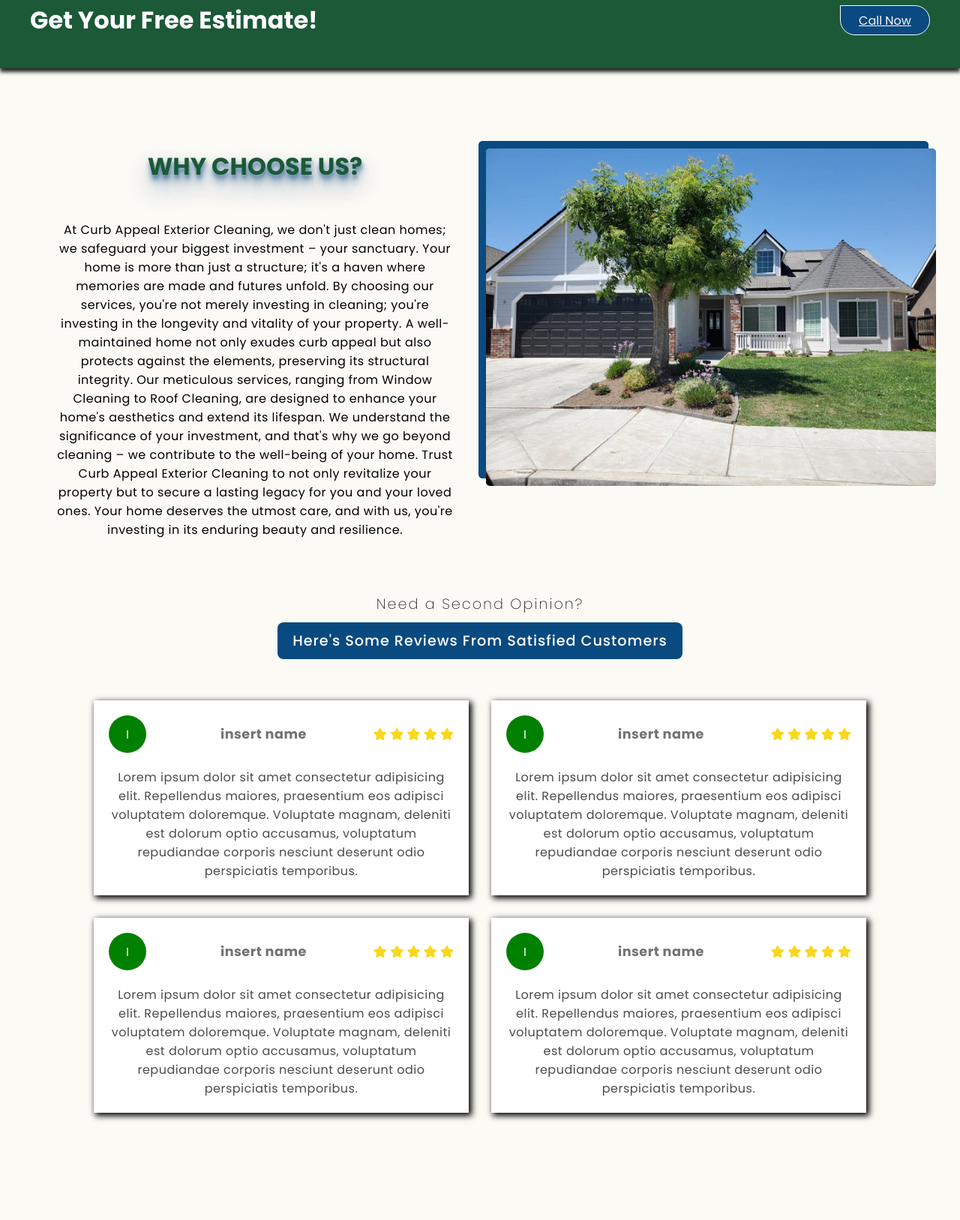
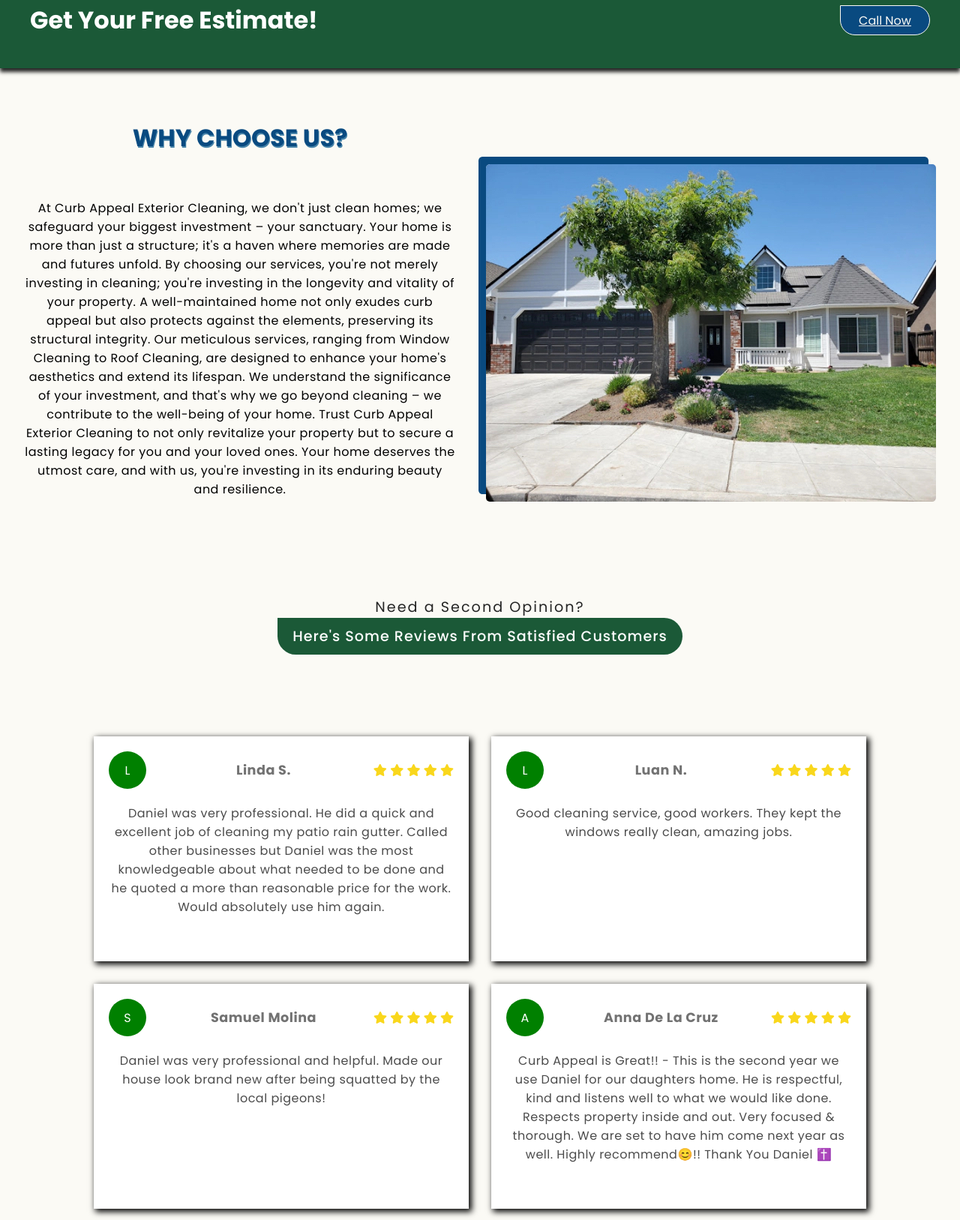
Before and after one commit to winebrenner444/Curb-Appeal-Exterior-Cleaning, a plain HTML site: page html/index.html in a window 1280 px wide. Shown: the part 900-2527 px from the top of the page at 75% size. Before the commit the page ends 2399 px from the top, so only its background shows below. Drawn offline with Linux system fonts and the light colour scheme.

Commit message:
update index page

```diff
--- a/css/style.css
+++ b/css/style.css
@@ -29,18 +29,14 @@
 }
 
 .main-heading {
-    color: #1b5937;
+    color: rgb(9, 74, 128);
     text-align: center;
     margin: 0 0 1rem 0;
     text-transform: uppercase;
     text-shadow:
-    /* 1px 1px 0px #767b7f,
-    1px 2px 0px #767b7f, */
-    1px 5px 5px rgba(9, 74, 128, 0.5),
-    1px 10px 10px rgba(9, 74, 128, 0.4),
-    1px 15px 30px rgba(9, 74, 128, 0.3),
-    1px 20px 40px rgba(19, 74, 128, 0.2);
+    1px 2px 0px #4884a9;
 }
+
 
 p {
     text-align: center;
@@ -60,13 +56,9 @@
 .main-intro-photo {
     display: flex;
     flex-shrink: 2;
-    align-items: flex-end;
+    align-self: center;
     width: 96%;
     max-width: 600px;
-    max-height: auto;
-    top: 0;
-    left: 0;
-    bottom: 0;
     border-radius: 0.3215rem 0.3215rem 0.3215rem 0.3215rem;
     height: 100%;
     box-shadow: 10px 10px #094a80;
@@ -133,22 +125,21 @@
    justify-content: space-between;
     max-width: 1400px;
     margin: auto;
-    margin-top: 75px;
     padding: 2rem;
 }
 .main-why-photo {
     display: flex;
     flex-shrink: 2;
-    align-items: flex-end;
+    align-self: center;
     width: 96%;
+    margin-top: 4rem;
     max-width: 600px;
-    max-height: auto;
     border-radius: 0.3215rem 0.3215rem 0.3215rem 0.3215rem;
     height: 100%;
     box-shadow: -10px -10px #094a80;
  }
 
- #nice-home {
+ #choose-us-photo {
     width: 100%;
     border-radius: 0.3215rem 0.3125rem 0.3215rem 0.3125rem;
 
@@ -156,9 +147,8 @@
 
  .main-why-text {
     display: flex;
-    flex-direction: column;
     flex-wrap: wrap;
-    margin: 0 40px;
+    padding-right: 2rem;
     align-items: center;
     justify-content: center;
     width: 50%;
@@ -210,7 +200,7 @@
 .main-reviews-heading {
     letter-spacing: 1px;
     margin: 30px 0px;
-    padding: 10px 20px;
+    padding: 4rem;
     display: flex;
     flex-direction: column;
     justify-content: center;
@@ -219,17 +209,16 @@
 
 .main-reviews-heading h2 {
     font-size: 1.2rem;
-    font-weight: 200;
+    font-weight: 400;
     color: #252525;
-    margin-bottom: 10px;
     letter-spacing: 2px;
 }
 
 .main-reviews-heading h1 {
     font-size: 1.2rem;
     font-weight: 500;
-    background-color: #094a80;
-    border-radius: 0.5rem;
+    background-color: #1b5937;
+    border-radius: 0 1.875rem 1.875rem 1.875rem;
     color: #ffffff;
     padding: 10px 20px;
 }
@@ -238,12 +227,13 @@
     justify-content: center;
     align-items: center;
     flex-wrap: wrap;
-    width: 100%;
+    max-width: 1400px;
 }
 
 .reviews-box {
     width: 500px;
-    box-shadow: 2px 2px 30px rgba(0,0,0,0.1);
+    min-height: 300px;
+    max-height: fit-content;
     background-color: #ffffff;
     padding: 20px;
     margin: 15px;
@@ -345,6 +335,50 @@
 
 /* media queries for responsiveness*/
 
+
+@media screen and (max-width: 1200px) {
+    .main-intro-container,
+    .main-why-container {
+      flex-direction: column; /* Stack items vertically on smaller screens */
+    }
+
+    .main-intro-container {
+        flex-direction: column-reverse;
+    }
+
+    .main-intro-text,
+    .main-why-text {
+        padding: 0;
+        padding-bottom: 2rem;
+    }
+
+    .main-why-container {
+        margin-top: 0;
+    }
+
+    .main-intro-photo,
+    .main-intro-text,
+    .main-why-photo,
+    .main-why-text {
+      width: 100%; /* Full width for both photo and text on smaller screens */
+      max-width: 100%; /* Ensure the elements take the full width */
+      margin-bottom: 2rem; /* Add some spacing between photo and text */
+    }
+
+    .main-heading {
+        width: 100%;
+        order: -1;
+    }
+  }
+
+  /* Adjustments for even smaller screens */
+  @media screen and (max-width: 700px) {
+    .main-intro-container,
+    .main-why-container {
+      padding: 0 1rem; /* Adjust padding for better spacing */
+    }
+  }
+
 @media(max-width:1200px){
     .reviews-box{
         width: 45%;
@@ -355,6 +389,7 @@
 @media(max-width:700px){
     .reviews-box{
         width: 100%;
+        max-height: fit-content;
     }
 
 
--- a/html/index.html
+++ b/html/index.html
@@ -84,9 +84,10 @@
                 only revitalize your property but to secure a lasting legacy for you and
                 your loved ones. Your home deserves the utmost care, and with us, you're
                 investing in its enduring beauty and resilience.
+            </p>
             </div>
             <div class="main-why-photo">
-                <img id="nice-home" src="../Src/clean-home.JPG" alt="beautiful-home">
+                <img id="choose-us-photo" src="../Src/clean-home.JPG" alt="beautiful-home">
             </div>
         </section>
         <section class="badge-section">
@@ -107,10 +108,10 @@
                     <!--top-->
                     <div class="box-top">
                         <!--profile-->
-                        <div class="name-first-letter">I</div>
+                        <div class="name-first-letter">L</div>
                         <!--name-->
                         <div class="name-user">
-                            <strong>insert name</strong>
+                            <strong>Linda S.</strong>
                         </div>
                         <!--reviews-->
                         <div class="reviews">
@@ -122,7 +123,13 @@
                         </div>
                     </div>
                     <div class="client-comments">
-                        <p>Lorem ipsum dolor sit amet consectetur adipisicing elit. Repellendus maiores, praesentium eos adipisci voluptatem doloremque. Voluptate magnam, deleniti est dolorum optio accusamus, voluptatum repudiandae corporis nesciunt deserunt odio perspiciatis temporibus.</p>
+                        <p>
+                            Daniel was very professional. He did a quick
+                            and excellent job of cleaning my patio rain
+                            gutter. Called other businesses but Daniel
+                            was the most knowledgeable about what needed
+                            to be done and he quoted a more than reasonable
+                            price for the work. Would absolutely use him again.</p>
                     </div>
                 </div>
                 <!--box-2----------------------->
@@ -130,10 +137,10 @@
                     <!--top-->
                     <div class="box-top">
                         <!--profile-->
-                        <div class="name-first-letter">I</div>
+                        <div class="name-first-letter">L</div>
                         <!--name-->
                         <div class="name-user">
-                            <strong>insert name</strong>
+                            <strong>Luan N.</strong>
                         </div>
                         <!--reviews-->
                         <div class="reviews">
@@ -145,17 +152,19 @@
                         </div>
                     </div>
                     <div class="client-comments">
-                        <p>Lorem ipsum dolor sit amet consectetur adipisicing elit. Repellendus maiores, praesentium eos adipisci voluptatem doloremque. Voluptate magnam, deleniti est dolorum optio accusamus, voluptatum repudiandae corporis nesciunt deserunt odio perspiciatis temporibus.</p>
+                        <p>
+                            Good cleaning service, good workers. They kept the
+                            windows really clean, amazing jobs.</p>
                     </div>
                 </div><!--box-3----------------------->
                 <div class="reviews-box">
                     <!--top-->
                     <div class="box-top">
                         <!--profile-->
-                        <div class="name-first-letter">I</div>
+                        <div class="name-first-letter">S</div>
                         <!--name-->
                         <div class="name-user">
-                            <strong>insert name</strong>
+                            <strong>Samuel Molina</strong>
                         </div>
                         <!--reviews-->
                         <div class="reviews">
@@ -167,17 +176,19 @@
                         </div>
                     </div>
                     <div class="client-comments">
-                        <p>Lorem ipsum dolor sit amet consectetur adipisicing elit. Repellendus maiores, praesentium eos adipisci voluptatem doloremque. Voluptate magnam, deleniti est dolorum optio accusamus, voluptatum repudiandae corporis nesciunt deserunt odio perspiciatis temporibus.</p>
+                        <p>Daniel was very professional and helpful.
+                            Made our house look brand new after being
+                            squatted by the local pigeons!</p>
                     </div>
                 </div><!--box-4----------------------->
                 <div class="reviews-box">
                     <!--top-->
                     <div class="box-top">
                         <!--profile-->
-                        <div class="name-first-letter">I</div>
+                        <div class="name-first-letter">A</div>
                         <!--name-->
                         <div class="name-user">
-                            <strong>insert name</strong>
+                            <strong>Anna De La Cruz</strong>
                         </div>
                         <!--reviews-->
                         <div class="reviews">
@@ -189,7 +200,8 @@
                         </div>
                     </div>
                     <div class="client-comments">
-                        <p>Lorem ipsum dolor sit amet consectetur adipisicing elit. Repellendus maiores, praesentium eos adipisci voluptatem doloremque. Voluptate magnam, deleniti est dolorum optio accusamus, voluptatum repudiandae corporis nesciunt deserunt odio perspiciatis temporibus.</p>
+                        <p>Curb Appeal is Great!! - This is the second year we use Daniel for our daughters home. He is respectful, kind and listens well to what we would like done. Respects property inside and out. Very focused & thorough. We are set to have him come next year as well. Highly recommend😊!!
+                            Thank You Daniel ✝️</p>
                     </div>
                 </div>
             </div>
```
Also changed, not shown: 1 other file.
